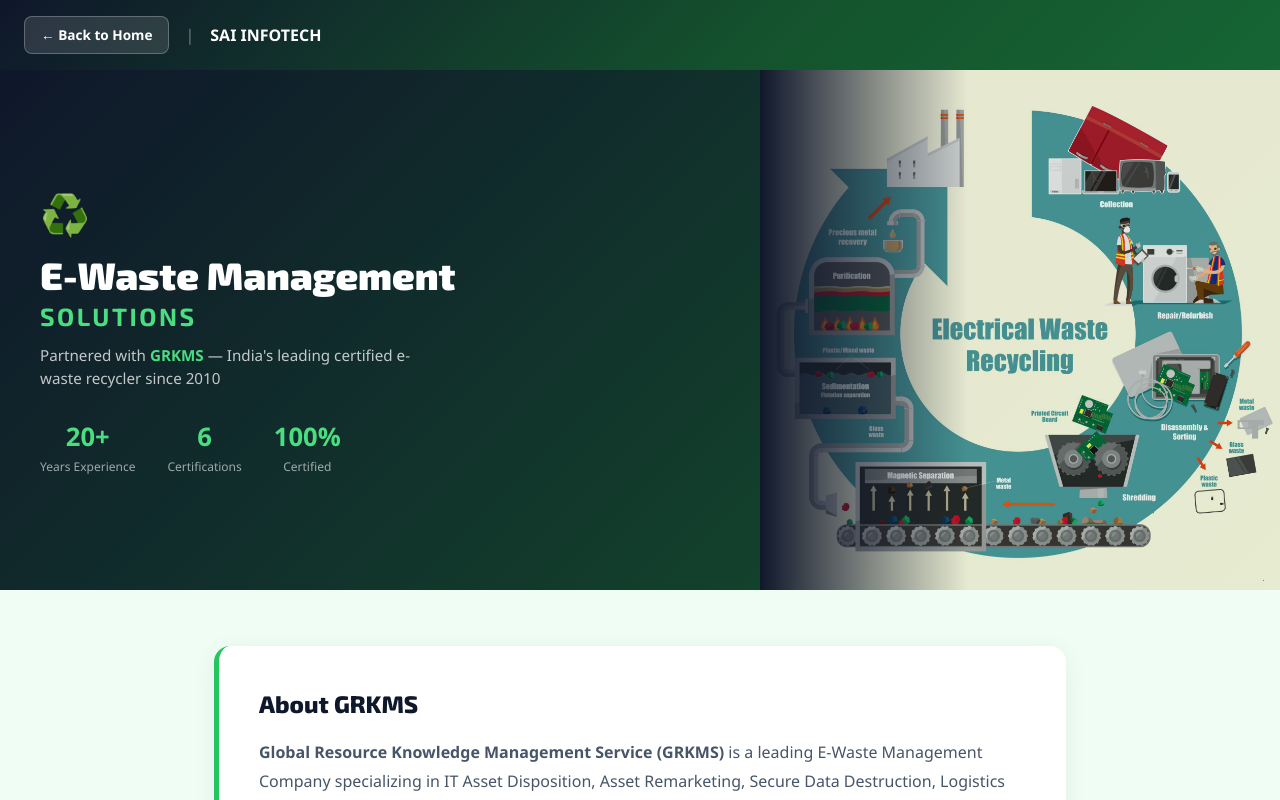
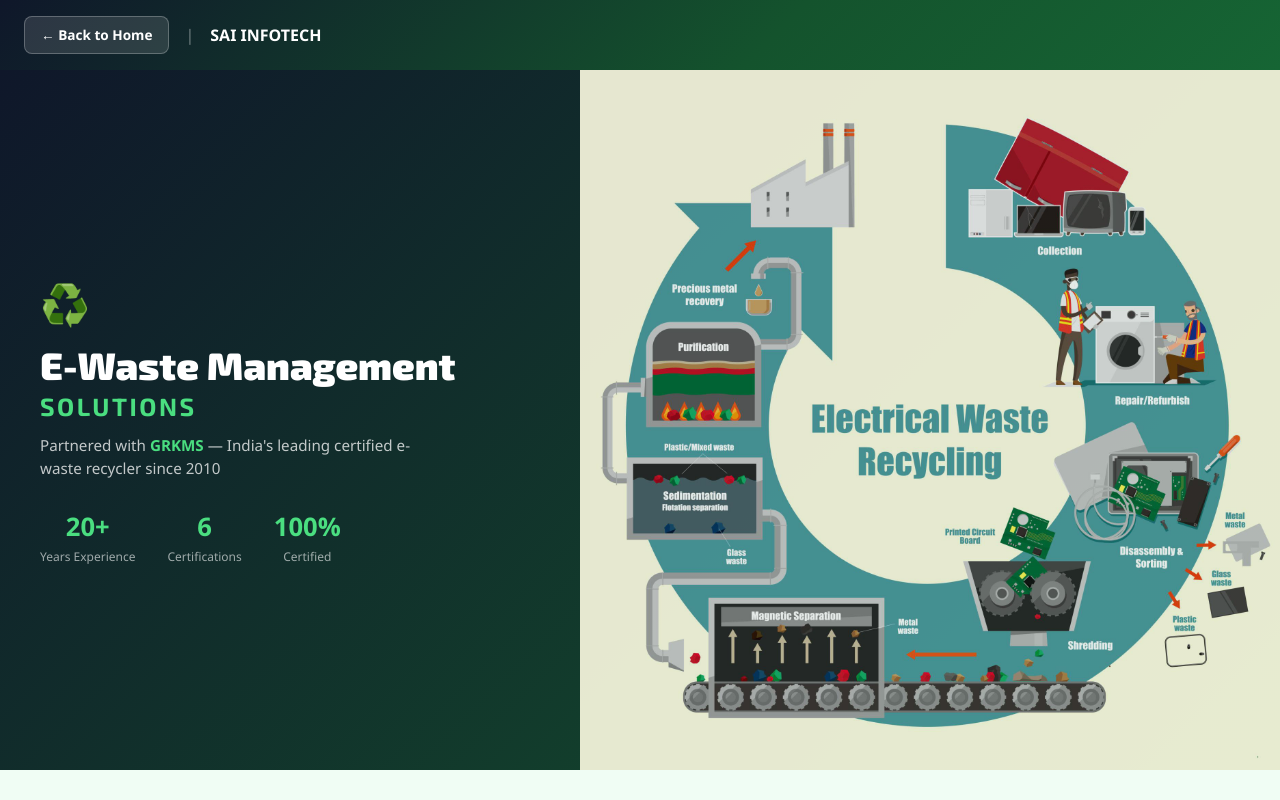
Before and after one commit to Yasir533/sai-infotech-webapp, a React (Vite) app in the folder sai-info/: page /services/e-waste-management in a window 1280 px wide. Shown: the top 800 px of the page. Built offline with nearby package versions, Linux system fonts and the light colour scheme; a web font is replaced by a local one.

Commit message:
Fix: Wider image and remove dark fade in e-waste hero

```diff
--- a/sai-info/src/components/EWasteManagement.jsx
+++ b/sai-info/src/components/EWasteManagement.jsx
@@ -122,10 +122,9 @@ export default function EWasteManagement() {
           initial={{ opacity: 0, x: 40 }}
           animate={{ opacity: 1, x: 0 }}
           transition={{ duration: 0.7 }}
-          style={{ flex: '1 1 320px', maxWidth: '520px', position: 'relative', overflow: 'hidden', minHeight: '240px' }}>
+          style={{ flex: '1 1 480px', maxWidth: '700px', position: 'relative', overflow: 'hidden', minHeight: '260px' }}>
           <img src={ewasteCycle} alt="E-Waste Recycling Process"
             style={{ width: '100%', height: '100%', objectFit: 'cover', objectPosition: 'center', opacity: 0.9 }} />
-          <div style={{ position: 'absolute', inset: 0, background: 'linear-gradient(to right, #0f172a 0%, transparent 40%)' }} />
         </motion.div>
 
       </div>
```
